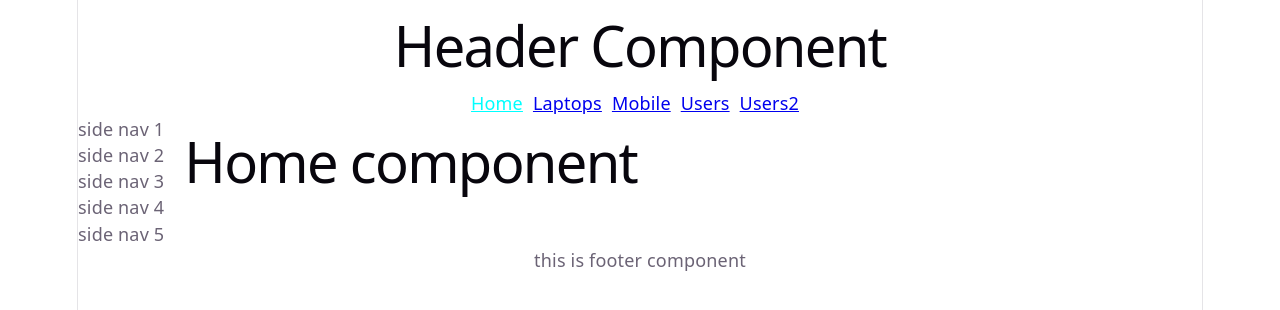
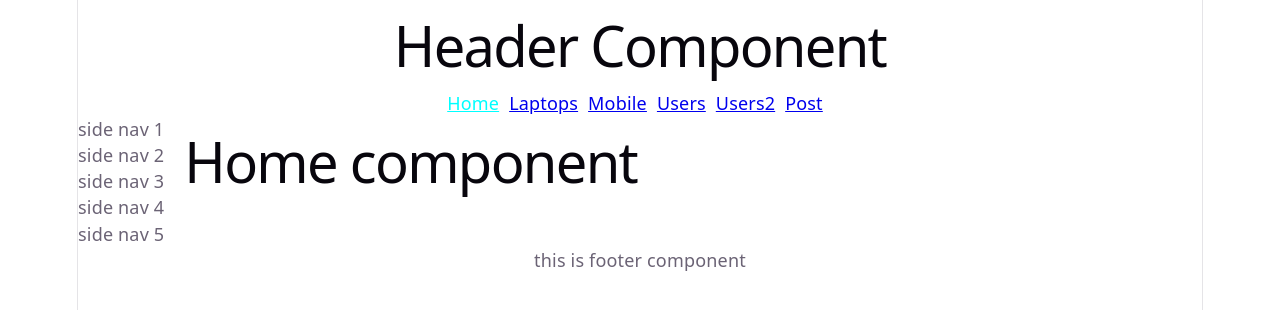
Before and after one commit to almahmudzihad/intro-to-react-router, a React (Vite) app: page / in a window 1280 px wide. Shown: the top 310 px of the page. Built offline with nearby package versions, Linux system fonts and the light colour scheme; no server answers.

Commit message:
new rout post

```diff
--- a/src/components/Header/Header.jsx
+++ b/src/components/Header/Header.jsx
@@ -12,6 +12,7 @@ function Header() {
                 <NavLink to="/mobile">Mobile</NavLink>
                 <NavLink to="/users">Users</NavLink>
                 <NavLink to="/users2">Users2</NavLink>
+                <NavLink to="/post">Post</NavLink>
             </nav>
         </div>
     )
--- /dev/null
+++ b/src/components/Posts/Posts.jsx
@@ -0,0 +1,11 @@
+import React from 'react'
+
+function Posts() {
+    return (
+        <div>
+            <h2>This are my post</h2>
+        </div>
+    )
+}
+
+export default Posts
--- a/src/main.jsx
+++ b/src/main.jsx
@@ -11,6 +11,7 @@ import Laptops from './components/Laptops/Laptops.jsx';
 import Users from './components/Users/Users.jsx';
 import Users2 from './components/Users/Users2.jsx';
 import UserDetels from './components/UserDelets/UserDetels.jsx';
+import Posts from './components/Posts/Posts.jsx';
 
 const userPromis = fetch('https://jsonplaceholder.typicode.com/users').then(res => res.json());
 const router = createBrowserRouter([
@@ -35,6 +36,9 @@ const router = createBrowserRouter([
         path: 'users/:userId',
         loader:({params}) => fetch(`https://jsonplaceholder.typicode.com/users/${params.userId}`),
         Component: UserDetels
+      },{
+        path: 'post',
+        Component: Posts
       }
     ]
   },
```
